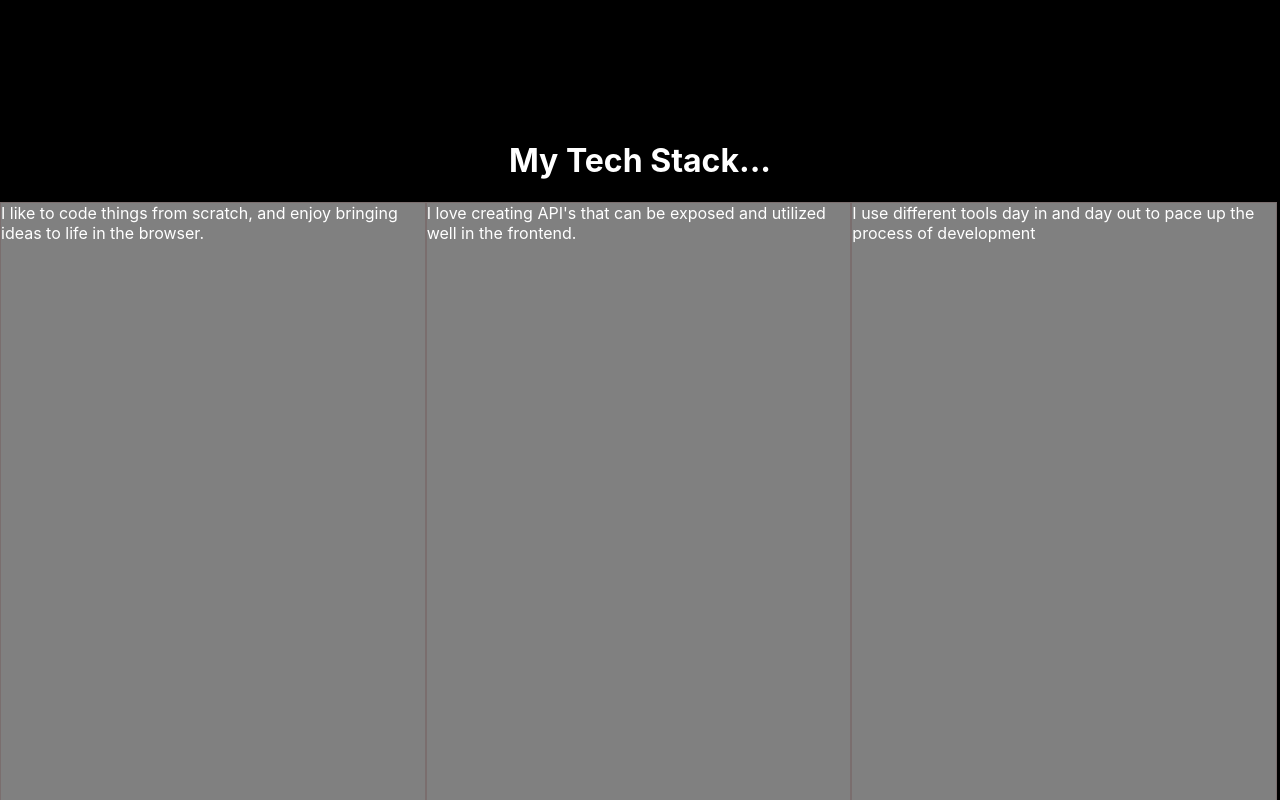
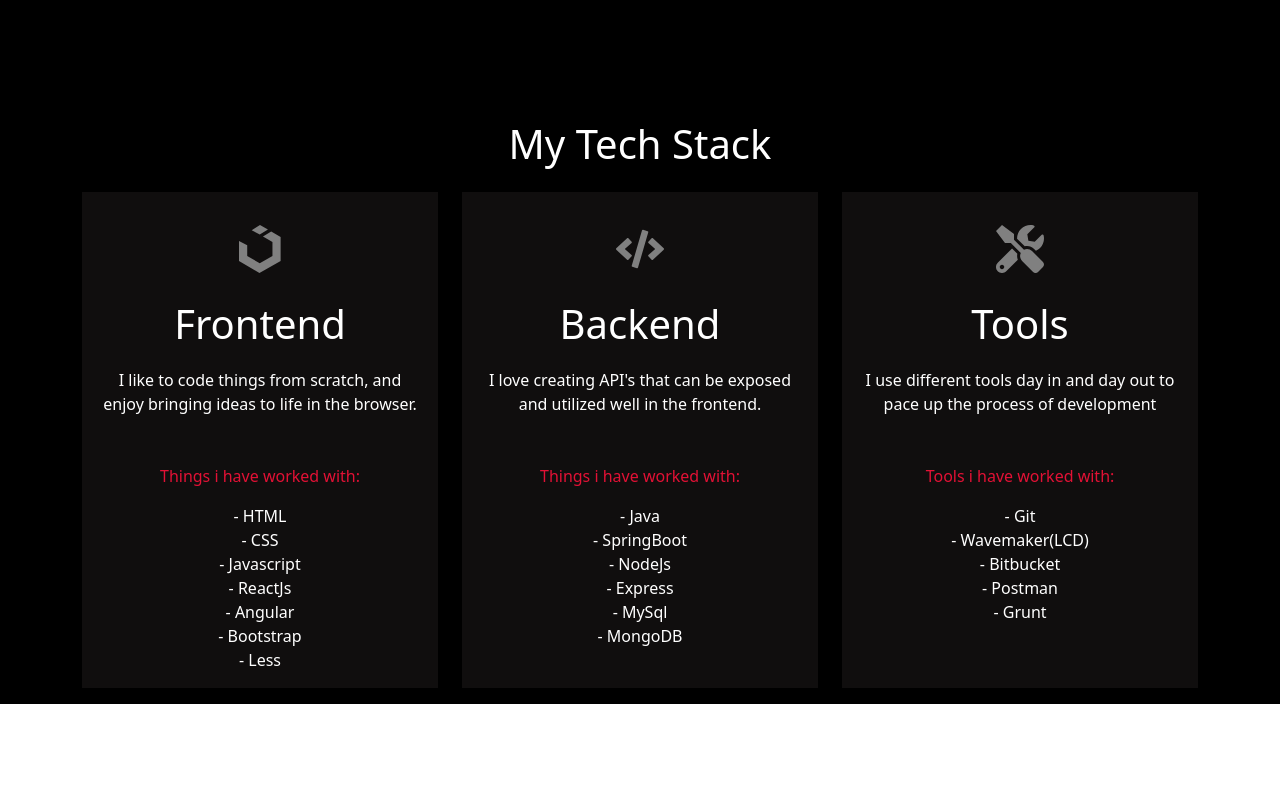
Before and after one commit to poonervikas/vikaspooner, a React (Create React App) app: page / in a window 1280 px wide. Shown: the part 680-1480 px from the top of the page. After the commit the page ends 1384 px from the top, so only its background shows below. Built offline with nearby package versions, Linux system fonts and the light colour scheme.

Commit message:
added skills

```diff
--- a/src/App.js
+++ b/src/App.js
@@ -3,13 +3,14 @@ import Landing from './components/Landing';
 import './styles/Main.css';
 import Skills from './components/Skills';
 import About from './components/About';
+import '../node_modules/bootstrap/dist/css/bootstrap.min.css';
 
 function App() {
   return (
     <div className="dark-theme">
       <Landing/>
       <Skills/>
-      <About/>
+      {/* <About/> */}
     </div>
 
   );
--- a/src/components/Landing.js
+++ b/src/components/Landing.js
@@ -1,5 +1,5 @@
 import React from 'react'
-import { PRETEXT, NAME, POSTTEXT,TYPEWRITER } from '../information/Landing';
+import { PRETEXT, NAME, POSTTEXT, TYPEWRITER } from '../information/Landing';
 import '../styles/landing.css';
 import Typewriter from 'typewriter-effect';
 import SocialIcons from './SocialIcons';
@@ -9,6 +9,7 @@ import SocialIcons from './SocialIcons';
 const Landing = () => {
     return (
         <div className="landing">
+
             <div>
                 <p className="preText">
                     {PRETEXT}
@@ -31,7 +32,7 @@ const Landing = () => {
                     {POSTTEXT}
                 </h3>
                 <div className="social-icons">
-<SocialIcons/>
+                    <SocialIcons />
                 </div>
             </div>
         </div>
--- a/src/components/Skill.js
+++ b/src/components/Skill.js
@@ -1,10 +1,19 @@
-import React from 'react'
+import React from 'react';
+import '../styles/skills.css';
 
 const Skill = (props) => {
 
     return (
-        <div className="skill-container" >
-            {props.data.text}
+        <div className="skill-container col-md-4 skill-card" >
+            <div className="skill-card-content">
+                <span className="icon"> <props.data.icon /></span>
+                <h1 className="heading">{props.data.heading}</h1>
+                <p className="text">{props.data.text}</p>
+                <p className="preskillsText">{props.data.preskillsText}</p>
+                {props.data.skills.map(skill => (
+                    <li key={skill}>{'- '}{skill}</li>
+                ))}
+            </div>
         </div>
     )
 }
--- a/src/components/Skills.js
+++ b/src/components/Skills.js
@@ -6,24 +6,19 @@ import Skill from './Skill';
 const Skills = () => {
     return (
         <div>
-            <h1 className="main-heading">My Tech Stack...</h1>
+            <h1 className="main-heading">My Tech Stack</h1>
+            <div className="container">
+            <div className="skills row">
 
-            <div className="skills">
+            {
+                SKILLS.map(skillData => (
+                    <Skill data={skillData} key={skillData.heading} />
+                ))
+            }
+        </div>
 
-                {
-                    SKILLS.map(skillData => (
-                        <Skill data={skillData} key={skillData.heading} />
-                    ))
-                }
-
-                {/* <div className="skills-container">
-                front end
-           </div>
-           <div className="skills-container">
-                backend
-           </div> */}
-            </div>
-        </div>
+            </div >
+        </div >
     )
 }
 
--- a/src/information/Landing.js
+++ b/src/information/Landing.js
@@ -8,7 +8,7 @@ import { MdEmail } from "react-icons/md";
 
 export const PRETEXT = "Hi, I am";
 export const NAME = "Vikas Pooner";
-export const TYPEWRITER = ["Frontend Developer", "Backend Developer", "FullStack Development Enthusiast", "Cricket Lover"]
+export const TYPEWRITER = ["Frontend Developer", "Backend Developer", "FullStack Enthusiast", "Cricket Lover"]
 export const POSTTEXT = "I design and code beautifully simple things, and I love what I do."
 
 export const LINKEDIN_URL = "https://www.linkedin.com/in/vikas-pooner-45974a181";
--- a/src/information/Skills.js
+++ b/src/information/Skills.js
@@ -1,6 +1,8 @@
-export const frontend_icon = "";
-export const backend_icon = "";
-export const tools_icon = "";
+import {FaCode,FaUikit,FaTools} from 'react-icons/fa';
+
+export const frontend_icon = FaUikit;
+export const backend_icon = FaCode;
+export const tools_icon = FaTools;
 
 
 export const SKILLS=[
@@ -8,18 +10,21 @@ export const SKILLS=[
         icon:frontend_icon,
         heading:"Frontend",
         text:"I like to code things from scratch, and enjoy bringing ideas to life in the browser.",
-        skills:["HTML","CSS","Javascript","ReactJs","Angular","Bootstrap"]
+        preskillsText:"Things i have worked with:",
+        skills:["HTML","CSS","Javascript","ReactJs","Angular","Bootstrap","Less"]
     },
     {
         icon:backend_icon,
         heading:"Backend",
         text:"I love creating API's that can be exposed and utilized well in the frontend.",
-        skills:["Java","SpringBoot","NodeJs"]
+        preskillsText:"Things i have worked with:",
+        skills:["Java","SpringBoot","NodeJs","Express","MySql","MongoDB"]
     },
     {
         icon:tools_icon,
         heading:"Tools",
         text:"I use different tools day in and day out to pace up the process of development ",
-        skills:["Git","Wavemaker (LCD)","Bitbucket","Postman"]
+        preskillsText:"Tools i have worked with:",
+        skills:["Git","Wavemaker(LCD)","Bitbucket","Postman","Grunt"]
     }
 ]
--- a/src/styles/skills.css
+++ b/src/styles/skills.css
@@ -1,4 +1,4 @@
-.skills{
+/* .skills{
 
     display: flex;
     flex-direction: row;
@@ -6,7 +6,7 @@
 }
 .skills>div{
     width: 33.1%;
-}
+} */
 /* .skills-container{
 
 width: 100%;
@@ -18,9 +18,52 @@ align-items: center;
    text-align: center;
 }
 
-.skill-container{
+/* .skill-container{
+    padding: 3rem;
     min-height: 90vh;
     display: inline;
     border: 1px solid rgb(122, 110, 110);
     background-color: gray;
+} */
+
+.skill-card{
+    /* min-height: 80vh; */
+    padding: 1rem 3rem;
 }
+.heading{
+    text-align: center;
+    margin: 20px 0px 20px 0px;
+}
+.text{
+    text-align: center;
+    margin-bottom: 3rem;
+}
+.skill-card-content{
+    text-align: center;
+    background-color: #100e0e;
+    min-height: 100%;
+    /* border-radius: 10px; */
+    padding: 1rem 1rem;
+}
+
+.skill-card-content>li{
+    list-style: none;
+
+}
+
+.icon{
+    text-align: center;
+    font-size: 48px;
+    color: grey;
+    display: inline-block;
+    transition: .6s;
+}
+.preskillsText{
+    color: #e21135;
+}
+
+.icon:hover{
+    color: white;
+    transform: rotate(20deg);
+
+}
```
Also changed, not shown: src/components/Navigation.js (added, +15 -0 lines), src/information/Navigation.js (added, +14 -0 lines), 1 other file (tests, documents, lock files or other folders).
